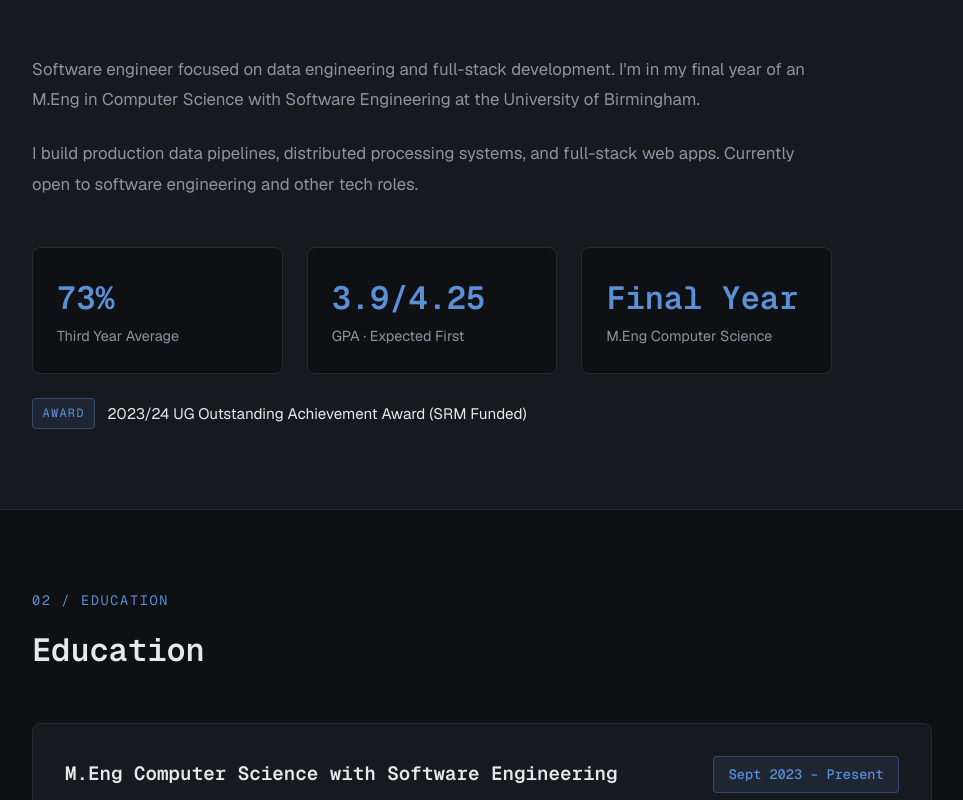
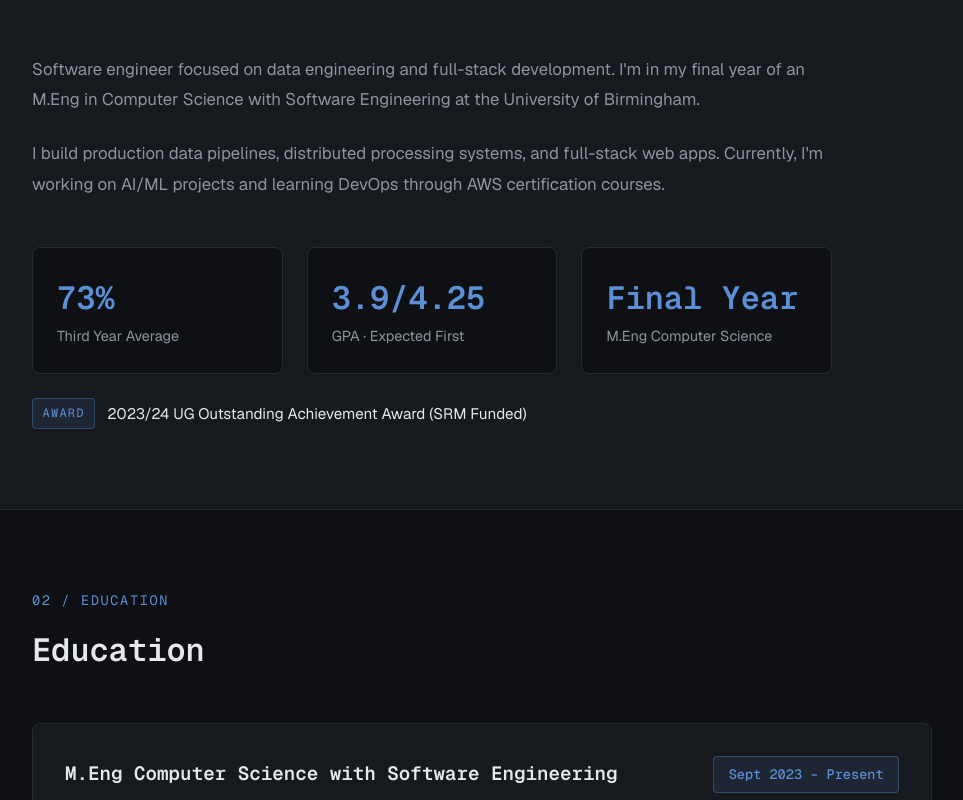
Before and after one commit to Tee-UX19/my-portfolio, a React (Vite) app: page / in a window 1280 px wide. Shown: the part 960-1760 px from the top of the page, without its empty margins (28-991 px from the left). Built offline with nearby package versions, Linux system fonts and the light colour scheme.

Commit message:
modified and audited text again

```diff
--- a/src/App.css
+++ b/src/App.css
@@ -718,7 +718,6 @@ section {
   color: var(--color-text-muted);
   margin-bottom: 1.5rem;
   line-height: 1.6;
-  flex: 1;
 }
 
 .project-tech {
--- a/src/App.jsx
+++ b/src/App.jsx
@@ -253,8 +253,9 @@ function App() {
               </p>
               <p>
                 I build production data pipelines, distributed processing
-                systems, and full-stack web apps. Currently open to
-                software engineering and other tech roles.
+                systems, and full-stack web apps. Currently, I'm working on
+                AI/ML projects and learning DevOps through AWS certification
+                courses.
               </p>
               <div className="stats">
                 <div className="stat-item">
@@ -582,7 +583,7 @@ function App() {
             <div className="contact-info">
               <h3>Let's connect!</h3>
               <p>
-                Again, I'm open to software engineering and any tech roles. Feel
+                I'm open to software engineering and any tech roles. Feel
                 free to reach out if you'd like to talk about an opportunity
                 or a project.
               </p>
```
